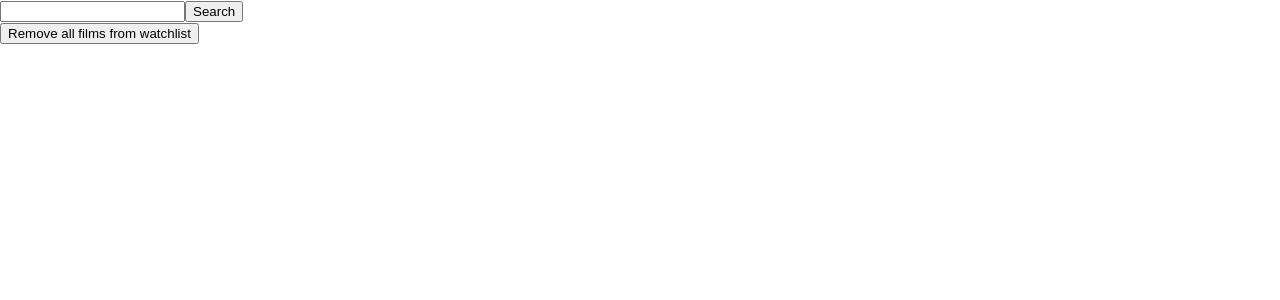
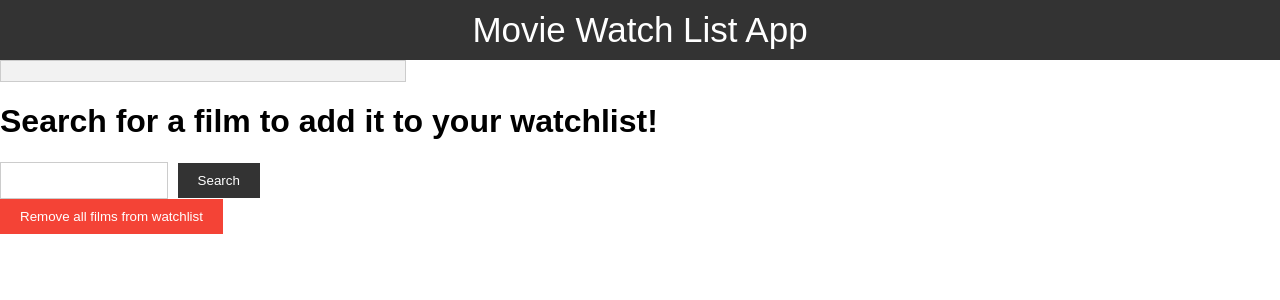
Before and after one commit to maljabouri/Watch-List-App, a React (Create React App) app: page / in a window 1280 px wide. Shown: the top 300 px of the page. Built offline with nearby package versions, Linux system fonts and the light colour scheme.

Commit message:
added some minor css styling

```diff
--- a/src/App.css
+++ b/src/App.css
@@ -1,38 +1,101 @@
-.App {
+/* General styles */
+
+body {
+  font-family: Arial, sans-serif;
+  margin: 0;
+  padding: 0;
+  display: flexbox;
+  justify-content: center;
+}
+
+/* Header styles */
+
+header {
+  background-color: #333;
+  color: #fff;
+  padding: 10px;
+  text-align: center;
+  font-size: 35px;
+}
+
+header h1 {
+  margin: 0;
+}
+
+/* Watchlist styles */
+
+.watchlist {
+  display: flex;
+  flex-wrap: wrap;
+  justify-content: center;
+  margin: 10px;
+}
+
+.watchlist-item {
+  background-color: #f2f2f2;
+  border: 1px solid #ccc;
+  padding: 10px;
+  width: 30%;
+  margin-bottom: 10px;
+}
+
+.watchlist-item h1 {
+  margin: 0;
+}
+
+/* Search styles */
+
+.search {
   text-align: center;
 }
 
-.App-logo {
-  height: 40vmin;
-  pointer-events: none;
+.search-form {
+  display: inline-block;
 }
 
-@media (prefers-reduced-motion: no-preference) {
-  .App-logo {
-    animation: App-logo-spin infinite 20s linear;
-  }
+.search-input {
+  padding: 10px;
+  border: 1px solid #ccc;
+  margin-right: 10px;
+  width: 50%;
 }
 
-.App-header {
-  background-color: #282c34;
-  min-height: 100vh;
-  display: flex;
-  flex-direction: column;
-  align-items: center;
-  justify-content: center;
-  font-size: calc(10px + 2vmin);
-  color: white;
+.search-button {
+  background-color: #333;
+  color: #fff;
+  padding: 10px 20px;
+  border: none;
+  cursor: pointer;
 }
 
-.App-link {
-  color: #61dafb;
+/* Remove styles */
+
+.remove {
+  text-align: center;
+  margin-top: 10px;
 }
 
-@keyframes App-logo-spin {
-  from {
-    transform: rotate(0deg);
-  }
-  to {
-    transform: rotate(360deg);
-  }
+.remove-button {
+  background-color: #f44336;
+  color: #fff;
+  padding: 10px 20px;
+  border: none;
+  cursor: pointer;
 }
+
+/* EditList Styles */
+
+.rating-input {
+  padding: 10px;
+  border: 1px solid #ccc;
+  margin-right: 10px;
+  width: 45%;
+}
+
+.remove-film {
+  padding: px;
+  border: 1px solid #ccc;
+  color: #fff;
+  background-color: #333;
+  width: 30%;
+}
--- a/src/App.js
+++ b/src/App.js
@@ -3,6 +3,7 @@ import WatchList from './Watchlist';
 import Search from "./Search"
 import axios from 'axios';
 import Remove from './Remove';
+import './App.css'
 
 class App extends Component {
   constructor(props) {
@@ -16,6 +17,8 @@ class App extends Component {
     };
   }
 
+
+  //Asyncronous function that fetches the first result (of many) from the API and stores it in the watchList state
   handleSearch = async (e) => {
     e.preventDefault();
     const searchResults = await axios.get(`http://www.omdbapi.com/?apikey=302d737f&s=${this.state.searchQuery}`);
@@ -39,16 +42,20 @@ class App extends Component {
     this.setState({ searchQuery: "" })
   };
 
+
+  // Function that handles the input form
   handleChange = (e) => {
     this.setState({ searchQuery: e.target.value })
   }
 
+
+  //Function that removes a selected film based on its imdbID
   removeFilm = (imdbID) => {
     const updatedWatchList = this.state.watchList.filter(movie => movie.imdbID !== imdbID);
     this.setState({ watchList: updatedWatchList });
   }
 
-  removeAll = (e) => {
+  removeAll = () => {
     this.setState( { watchList: [] })
   }
 
@@ -80,8 +87,10 @@ class App extends Component {
 
     return (
       <div>
+        <body>
+          <header>Movie Watch List App</header>
 
-        <WatchList
+        <WatchList className="watchlist"
         data={this.props.data}
         searchResults={this.state.searchResults}
         watchList={this.state.watchList}
@@ -89,13 +98,13 @@ class App extends Component {
         handleRatingChange={this.handleRatingChange}
         handleInputChange={this.handleInputChange}
         newRating={this.state.ratingInput}/>
-        <Search
+        <Search className="search"
         searchQuery={this.state.searchQuery}
         handleSearch={this.handleSearch}
         handleChange={this.handleChange}/>
 
-        <Remove removeAll={this.removeAll}/>
-
+        <Remove className="remove" removeAll={this.removeAll}/>
+        </body>
       </div>
     );
   }
--- a/src/EditList.js
+++ b/src/EditList.js
@@ -3,17 +3,17 @@ import React from "react";
 const EditList = (props) => {
   return (
     <div>
-      <button onClick={() => props.removeFilm(props.imdbID)}>Remove Film</button>
+      <button className="remove-film" onClick={() => props.removeFilm(props.imdbID)}>Remove Film</button>
       <div>
-        <input
+        <input class="rating-input"
           type="number"
           min="0"
           max="100"
-          placeholder="Enter new rating"
+          placeholder="Set your own rating"
           value={props.newRating}
           onChange={props.handleInputChange}
         />
-        <button onClick={(e) => props.handleRatingChange(e, props.imdbID)}>Submit</button>
+        <button className="search-button" onClick={(e) => props.handleRatingChange(e, props.imdbID)}>Submit</button>
       </div>
     </div>
   );
--- a/src/Remove.js
+++ b/src/Remove.js
@@ -3,7 +3,7 @@ import React from "react";
 const Remove = (props) => {
   return (
   <div>
-     <button type="submit" onClick={props.removeAll}>Remove all films from watchlist</button>
+     <button className="remove-button" type="submit" onClick={props.removeAll}>Remove all films from watchlist</button>
   </div>
 
   )
--- a/src/Search.js
+++ b/src/Search.js
@@ -3,12 +3,13 @@ import React from "react";
 const Search = (props) => {
   return (
   <div>
-    <form onSubmit={props.handleSearch}>
-    <input type="text"
+    <h1>Search for a film to add it to your watchlist!</h1>
+    <form className="search-form" onSubmit={props.handleSearch}>
+    <input type="text" className="search-input"
     value={props.searchQuery}
     onChange={props.handleChange}/>
 
-    <button type="submit" onClick={props.clearForm}>Search</button>
+    <button className="search-button" type="submit" onClick={props.clearForm}>Search</button>
     </form>
   </div>
 
--- a/src/Watchlist.js
+++ b/src/Watchlist.js
@@ -2,15 +2,17 @@ import React from "react";
 import MovieListDetails from "./MovieListDetails";
 import EditList from "./EditList";
 import Checkbox from "./Checkbox";
+import './App'
 
 const WatchList = (props) => {
   return (
-    <div>
+    <div className="watchlist-item">
       {props.watchList.map((film, id) => {
         return (
           <div key={id}>
             <MovieListDetails film={film} />
-            <EditList
+            <Checkbox />
+            <EditList className="edit-list-container"
               film={film}
               imdbID={film.imdbID}
               removeFilm={props.removeFilm}
@@ -18,7 +20,6 @@ const WatchList = (props) => {
               handleInputChange={props.handleInputChange}
               newRating={props.newRating}
             />
-            <Checkbox />
           </div>
         );
       })}
```
